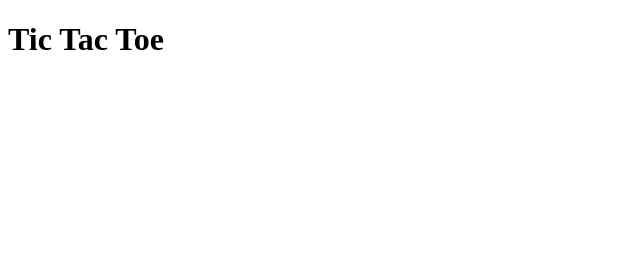
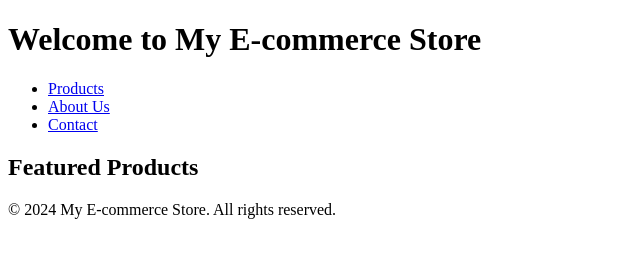
Before and after one commit to 7ROBE/7robe.esgin.github.io, a plain HTML site: page index.html in a window 1280 px wide. Shown: the whole page, without its empty margins (0-640 px from the left). Drawn offline with Linux system fonts and the light colour scheme.

Commit message:
Update index.html

```diff
--- a/index.html
+++ b/index.html
@@ -1,28 +1,31 @@
 <!DOCTYPE html>
-<html>
-  <head>
-    <title>Tic Tac Toe</title>
-    <link rel="stylesheet" type="text/css" href="style.css">
-  </head>
-  <body>
-    <h1>Tic Tac Toe</h1>
-    <table id="board">
-      <tr>
-        <td id="0"></td>
-        <td id="1"></td>
-        <td id="2"></td>
-      </tr>
-      <tr>
-        <td id="3"></td>
-        <td id="4"></td>
-        <td id="5"></td>
-      </tr>
-      <tr>
-        <td id="6"></td>
-        <td id="7"></td>
-        <td id="8"></td>
-      </tr>
-    </table>
+<html lang="en">
+<head>
+    <meta charset="UTF-8">
+    <meta name="viewport" content="width=device-width, initial-scale=1.0">
+    <title>My E-commerce Store</title>
+    <link rel="stylesheet" href="style.css">
+</head>
+<body>
+    <header>
+        <h1>Welcome to My E-commerce Store</h1>
+        <nav>
+            <ul>
+                <li><a href="#products">Products</a></li>
+                <li><a href="#about">About Us</a></li>
+                <li><a href="#contact">Contact</a></li>
+            </ul>
+        </nav>
+    </header>
+    <section id="featured-products">
+        <h2>Featured Products</h2>
+        <div class="products-container">
+            <!-- Product items will be added here -->
+        </div>
+    </section>
+    <footer>
+        <p>© 2024 My E-commerce Store. All rights reserved.</p>
+    </footer>
     <script src="script.js"></script>
-  </body>
+</body>
 </html>
```
